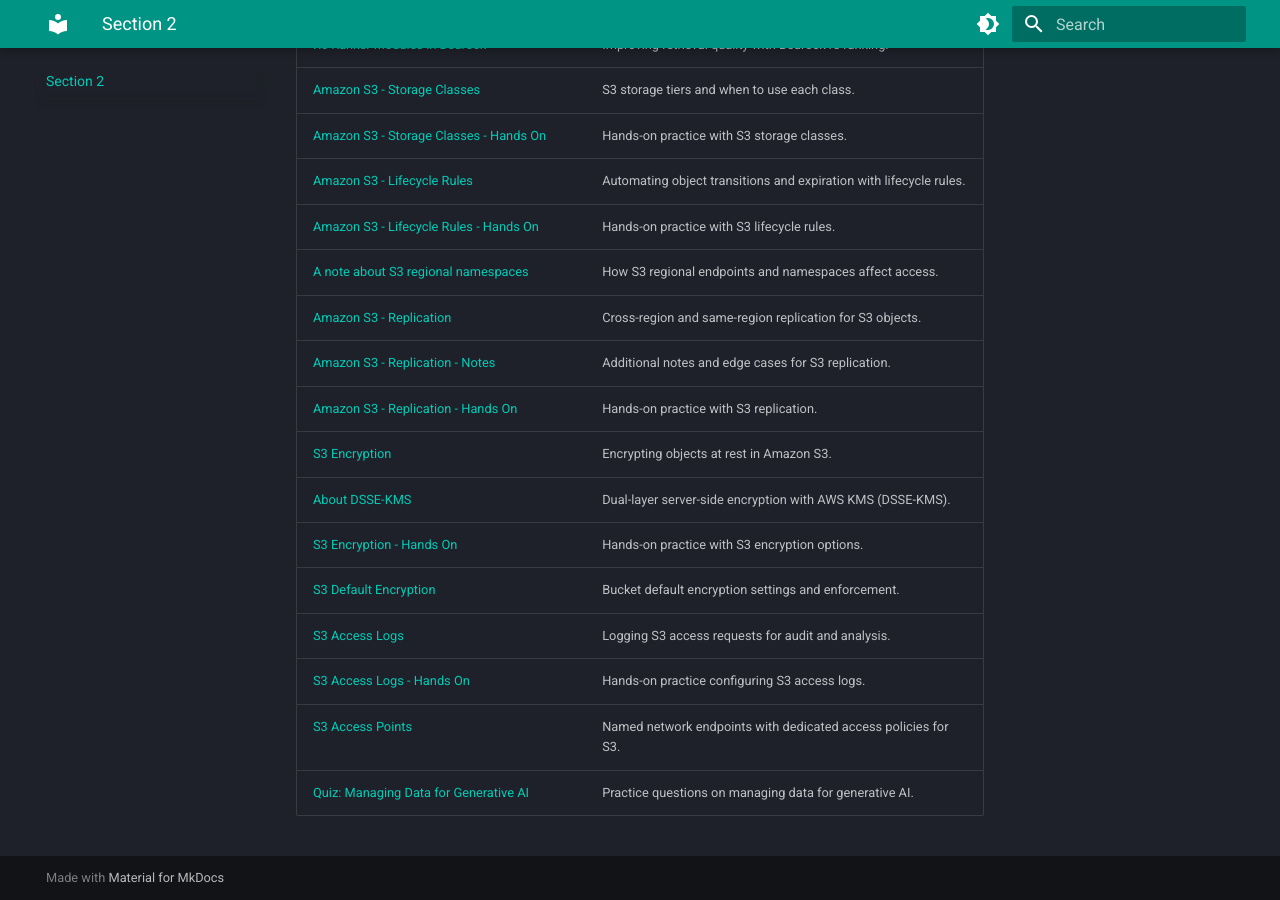
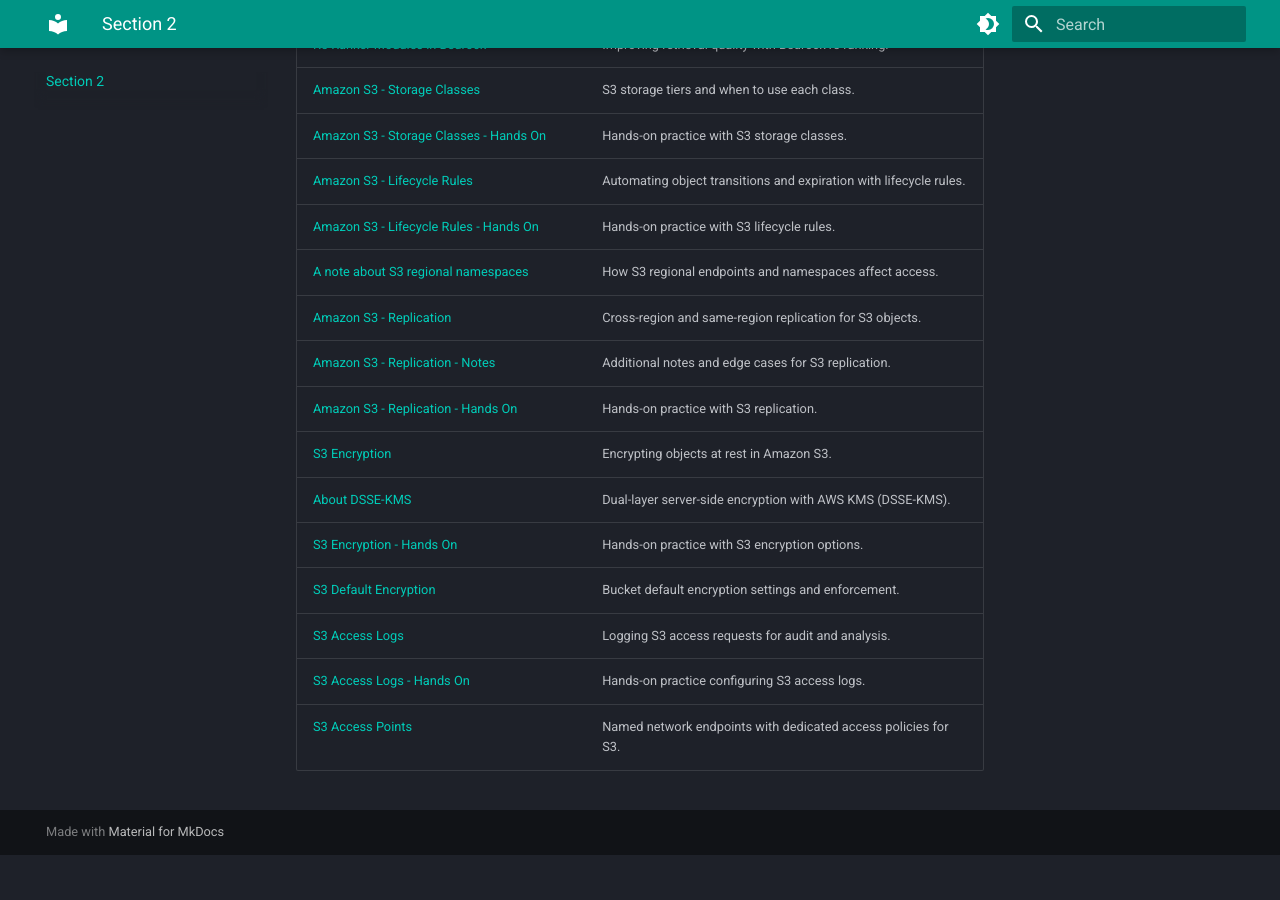
Before and after one commit to qgjones9/aws-genai-pro, an MkDocs documentation site: the page built from docs/section-2/index.md, in a window 1280 px wide and 900 px high, scrolled down 2427 px. Built offline with MkDocs 1.6.1 and Material for MkDocs 9.7.7, drawn with Linux system fonts in a browser that asks for light colours; after the commit the page ends 3282 px from its top, so only the background shows below that.

Commit message:
remove quiz from section 2

```diff
--- a/docs/section-2/index.md
+++ b/docs/section-2/index.md
@@ -60,4 +60,3 @@
 | [S3 Access Logs](56-s3-access-logs/index.md) | Logging S3 access requests for audit and analysis. |
 | [S3 Access Logs - Hands On](57-s3-access-logs-hands-on/index.md) | Hands-on practice configuring S3 access logs. |
 | [S3 Access Points](58-s3-access-points/index.md) | Named network endpoints with dedicated access policies for S3. |
-| [Quiz: Managing Data for Generative AI](59-quiz-managing-data-for-generative-ai/index.md) | Practice questions on managing data for generative AI. |
```
Also changed, not shown: docs/section-2/59-quiz-managing-data-for-generative-ai/index.md (deleted, +0 -1 lines).
